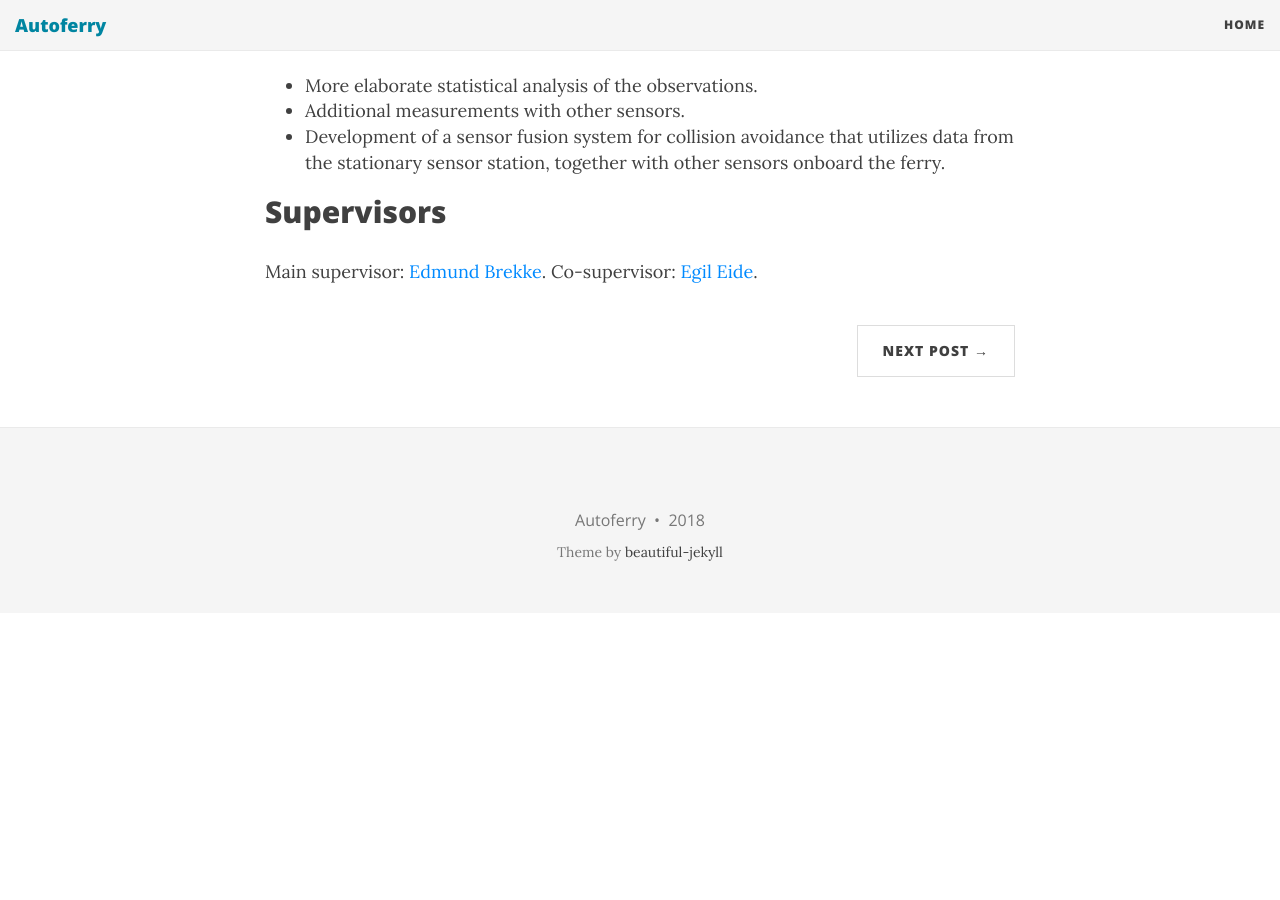
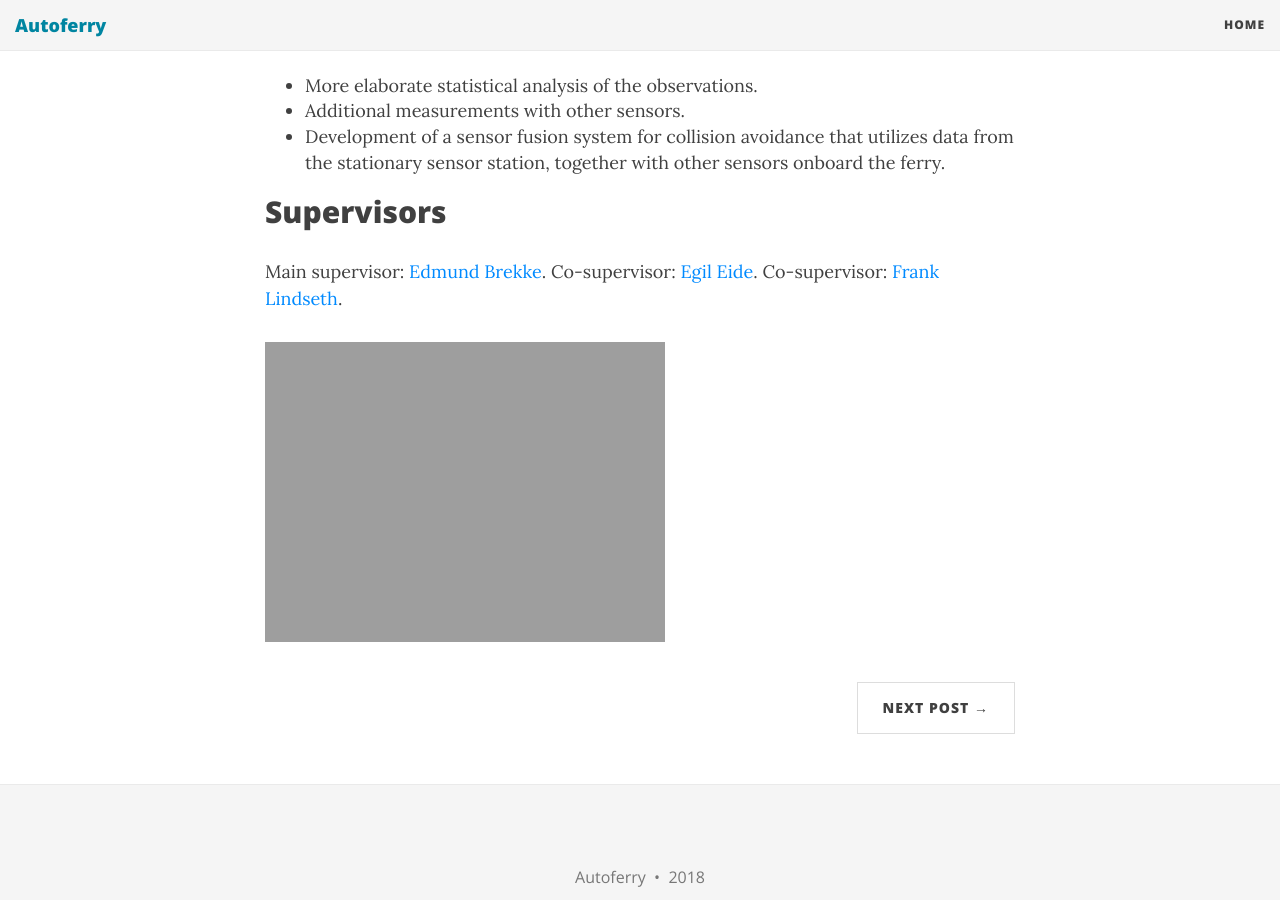
Before and after one commit to autosit/autosit.github.io, a Jekyll site: the page built from _posts/2017-03-26-surveillance.md, in a window 1280 px wide and 900 px high, scrolled down 1266 px. Built offline with Jekyll 4.4.1, drawn with Linux system fonts in a browser that asks for light colours; nearby versions of some CDN libraries; before the commit the page ends 1879 px from its top, so only the background shows below that.

Commit message:
surveillance updated

```diff
--- a/_posts/2017-03-26-surveillance.md
+++ b/_posts/2017-03-26-surveillance.md
@@ -27,3 +27,6 @@ The project work aims to be extended into a master thesis for the spring of 2019
 ## Supervisors
 Main supervisor: [Edmund Brekke](http://www.ntnu.no/ansatte/edmund.brekke).
 Co-supervisor: [Egil Eide](http://www.ntnu.no/ansatte/egil.eide).
+Co-supervisor: [Frank Lindseth](https://www.ntnu.no/ansatte/frankl).
+
+![Coalescence]({{site.url}}/assets/coalescence.jpg)
```
